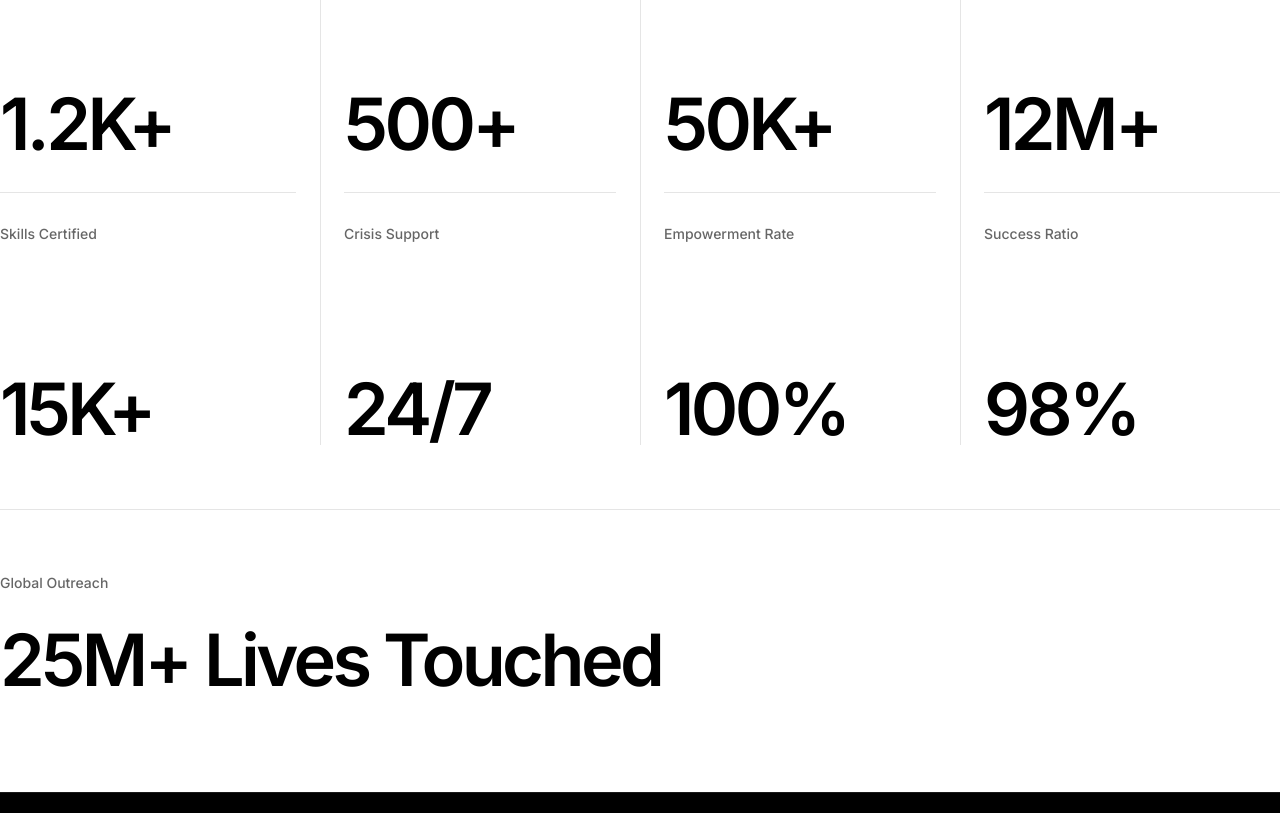
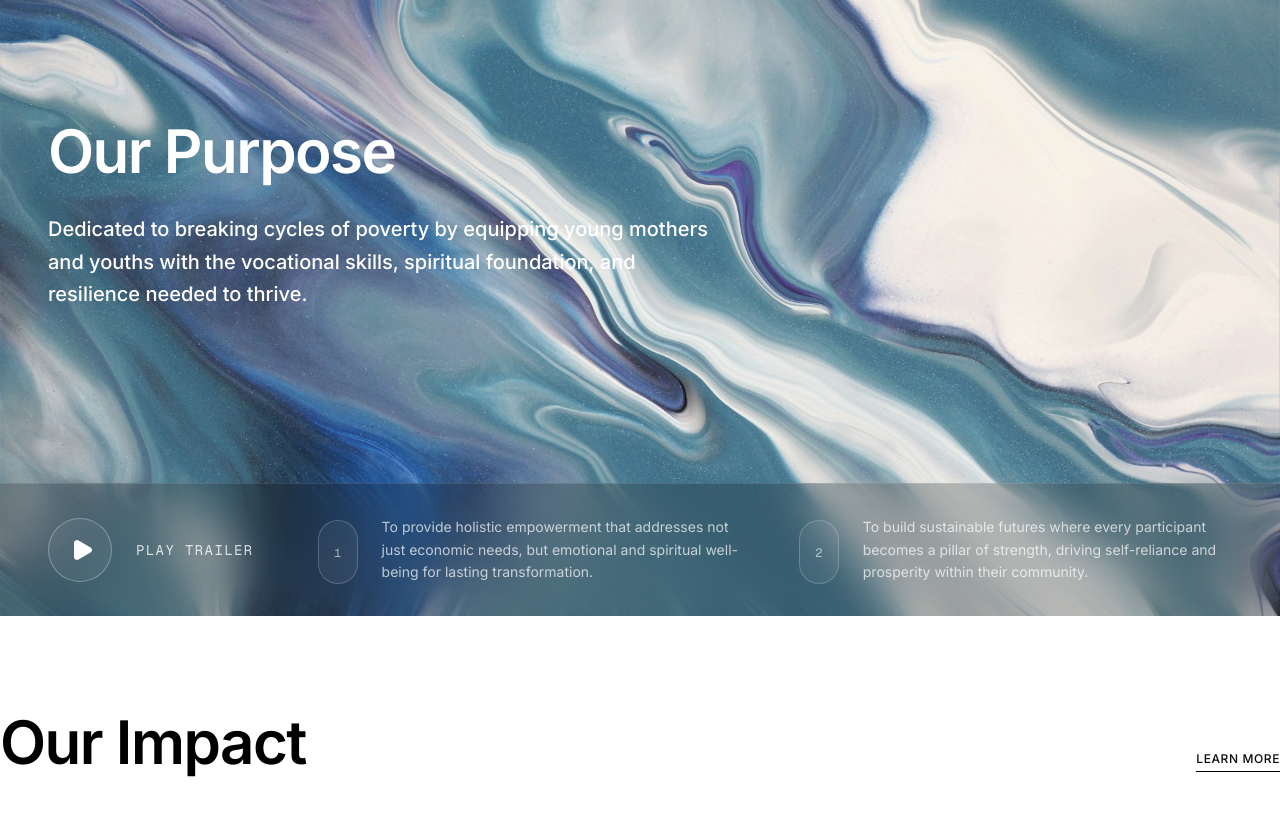
Before and after one commit to Radiant-Rise-Initiative/Radiant-Rise-Website, a Next.js app: page / in a window 1280 px wide. Shown: the part 1080-1893 px from the top of the page. Built offline with nearby package versions, Linux system fonts and the light colour scheme.

Commit message:
0.4.2 - Intro Video Section Implementation

```diff
--- a/app/page.tsx
+++ b/app/page.tsx
@@ -12,12 +12,14 @@ import { Footer } from "@/components/layout/footer";
 import { GiantLogoSection } from "@/components/layout/giant-logo-section";
 import { WhoWeAre } from "@/components/layout/who-we-are";
 import { Gallery } from "@/components/layout/gallery";
+import { VideoSection } from "@/components/layout/video-section";
 
 export default function Home() {
   return (
     <main className="min-h-screen bg-background text-foreground">
       <Navbar />
       <Hero />
+      <VideoSection />
       <ImpactStats />
       <WhoWeAre />
       <SuccessStories />
--- a/components/layout/automated-tabs.tsx
+++ b/components/layout/automated-tabs.tsx
@@ -121,12 +121,12 @@ export function AutomatedTabs() {
                                     </div>
 
                                     {/* Progress Bar Background (Line) */}
-                                    <div className="absolute bottom-0 left-0 w-full h-[1px] bg-white/10" />
+                                    <div className="absolute bottom-0 left-0 w-full h-[2px] bg-white/10 rounded-none" />
 
                                     {/* Active Progress Bar */}
                                     {activeTab === index && (
                                         <motion.div
-                                            className="absolute bottom-0 left-0 h-[1px] bg-white"
+                                            className="absolute bottom-0 left-0 h-[2px] bg-white rounded-none"
                                             initial={{ width: "0%" }}
                                             animate={{ width: `${progress}%` }}
                                             transition={{ ease: "linear", duration: 0.05 }}
--- a/components/layout/company-scroller.tsx
+++ b/components/layout/company-scroller.tsx
@@ -81,9 +81,9 @@ export function CompanyScroller() {
             const container = scrollRef.current;
             const header = headerRef.current;
             if (container && header) {
-                const slide = container.querySelector('div');
+                const slide = container.querySelector('div') as HTMLElement;
                 if (slide) {
-                    const slideWidth = slide.getBoundingClientRect().width;
+                    const slideWidth = slide.offsetWidth;
                     const setWidth = slideWidth * originalCompanies.length;
 
                     // Get the left offset of the content container
@@ -122,10 +122,10 @@ export function CompanyScroller() {
         const header = headerRef.current;
         if (!container || !header) return;
 
-        const slide = container.querySelector('div');
+        const slide = container.querySelector('div') as HTMLElement;
         if (!slide) return;
 
-        const slideWidth = slide.getBoundingClientRect().width;
+        const slideWidth = slide.offsetWidth;
         const setWidth = slideWidth * originalCompanies.length;
         const { scrollLeft } = container;
         const contentOffset = header.getBoundingClientRect().left;
@@ -164,10 +164,10 @@ export function CompanyScroller() {
         const container = scrollRef.current;
         if (!container) return;
 
-        const slide = container.querySelector('div');
+        const slide = container.querySelector('div') as HTMLElement;
         if (!slide) return;
 
-        const slideWidth = slide.getBoundingClientRect().width;
+        const slideWidth = slide.offsetWidth;
         const setWidth = slideWidth * originalCompanies.length;
 
         // Check current position before scrolling
--- /dev/null
+++ b/components/layout/video-section.tsx
@@ -0,0 +1,72 @@
+"use client";
+
+import { motion } from "framer-motion";
+import { Play, ArrowRight } from "lucide-react";
+import Image from "next/image";
+import Link from "next/link";
+import { cn } from "@/lib/utils";
+
+export function VideoSection() {
+    return (
+        <section className="bg-white pt-24 pb-0">
+            <div className="max-w-[1280px] 2xl:max-w-[1440px] mx-auto w-full">
+                <div className="relative h-[800px] w-full overflow-hidden bg-black text-white">
+                    <Image
+                        src="/assets/branding/splash-image.jpg"
+                        alt="Radiant Rise Video Background"
+                        fill
+                        className="object-cover"
+                        priority
+                    />
+
+                    {/* Main Content */}
+                    <div className="absolute inset-0 z-10 h-full flex flex-col justify-center px-6 md:px-12 max-w-[1280px] 2xl:max-w-[1440px] mx-auto w-full">
+                        <motion.div
+                            initial={{ opacity: 0, y: 30 }}
+                            whileInView={{ opacity: 1, y: 0 }}
+                            viewport={{ once: true }}
+                            transition={{ duration: 0.8, ease: "easeOut" }}
+                            className="max-w-4xl"
+                        >
+                            <h2 className="text-5xl md:text-6xl font-semibold tracking-tight mb-8">
+                                Our Purpose
+                            </h2>
+                            <p className="text-white text-lg md:text-xl font-medium leading-relaxed max-w-2xl">
+                                Dedicated to breaking cycles of poverty by equipping young mothers and youths with the vocational skills, spiritual foundation, and resilience needed to thrive.
+                            </p>
+                        </motion.div>
+                    </div>
+
+                    {/* Bottom Bar */}
+                    <div className="absolute bottom-0 left-0 w-full z-20 border-t border-white/10 bg-black/20 backdrop-blur-xl">
+                        <div className="max-w-[1280px] 2xl:max-w-[1440px] mx-auto px-6 md:px-12 py-8 flex flex-col md:flex-row items-center justify-between gap-8 md:gap-16">
+                            {/* Play Trailer Button */}
+                            <button className="flex items-center gap-6 group hover:opacity-80 transition-opacity">
+                                <div className="w-16 h-16 rounded-full border border-white/30 flex items-center justify-center bg-white/5 group-hover:bg-orange-600 group-hover:border-orange-600 transition-colors duration-300">
+                                    <Play size={24} fill="currentColor" className="ml-1" />
+                                </div>
+                                <span className="text-sm font-mono uppercase tracking-widest text-white/80">Play Trailer</span>
+                            </button>
+
+                            {/* Info Points */}
+                            <div className="flex-1 grid grid-cols-1 md:grid-cols-2 gap-8 md:gap-12">
+                                <div className="flex gap-6 items-start">
+                                    <div className="w-10 h-16 rounded-full border border-white/20 bg-white/5 flex items-center justify-center text-xs font-mono text-white/60 mt-1 shrink-0 pt-0.5">1</div>
+                                    <p className="text-sm text-white/70 leading-relaxed theme-transition:text-white">
+                                        To provide holistic empowerment that addresses not just economic needs, but emotional and spiritual well-being for lasting transformation.
+                                    </p>
+                                </div>
+                                <div className="flex gap-6 items-start">
+                                    <div className="w-10 h-16 rounded-full border border-white/20 bg-white/5 flex items-center justify-center text-xs font-mono text-white/60 mt-1 shrink-0 pt-0.5">2</div>
+                                    <p className="text-sm text-white/70 leading-relaxed">
+                                        To build sustainable futures where every participant becomes a pillar of strength, driving self-reliance and prosperity within their community.
+                                    </p>
+                                </div>
+                            </div>
+                        </div>
+                    </div>
+                </div>
+            </div>
+        </section>
+    );
+}
```
